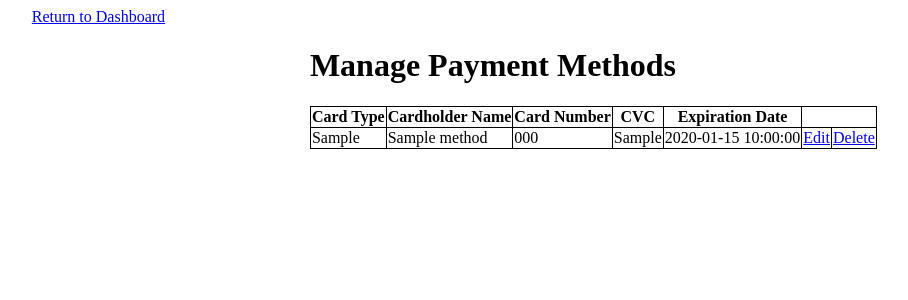
After one commit to bojans1997/353_Job_Posting_Portal, a PHP site: page /manage_payments.php in a window 1280 px wide. The commit adds this page. Shown: the top 300 px of the page, without its empty margins (229-1137 px from the left). Run offline with PHP 8.4, Linux system fonts and the light colour scheme; the visitor is signed in with stand-in values (Sample User, id 1); tables that the repository leaves empty or names only in its code hold one stand-in row (values such as "Sample post").

Commit message:
gave users ability to add / edit / delete payment methods

```diff
--- a/dashboard.php
+++ b/dashboard.php
@@ -38,6 +38,8 @@ require("php_scripts/connect.php");
 					<a href="job_search.php">Search for Jobs</a>&nbsp;&nbsp;&nbsp;
 					<a href="manage_applications.php">Manage Job Applications</a>&nbsp;&nbsp;&nbsp;
 					<a href="update_profile.php">Update Profile</a>&nbsp;&nbsp;&nbsp;
+					<a href="add_payment.php">Add Payment Method</a>&nbsp;&nbsp;&nbsp;
+					<a href="manage_payments.php">Manage Payment Methods</a>&nbsp;&nbsp;&nbsp;
 					<a href="/353_Main_Project/php_scripts/logout.php">Log Out</a>
 				';
 			} else if($_SESSION['userType'] == 2) {
@@ -47,6 +49,8 @@ require("php_scripts/connect.php");
 					<a href="update_jobs.php">View Your Jobs</a>&nbsp;&nbsp;&nbsp;
 					<a href="update_categories.php">View Your Categories</a>&nbsp;&nbsp;&nbsp;
 					<a href="view_applications.php">View Job Applications</a>&nbsp;&nbsp;&nbsp;
+					<a href="add_payment.php">Add Payment Method</a>&nbsp;&nbsp;&nbsp;
+					<a href="manage_payments.php">Manage Payment Methods</a>&nbsp;&nbsp;&nbsp;
 					<a href="contact_us.php">Contact Us</a>&nbsp;&nbsp;&nbsp;
 					<a href="/353_Main_Project/php_scripts/logout.php">Log Out</a>
 				';
--- /dev/null
+++ b/manage_payments.php
@@ -0,0 +1,105 @@
+<?php
+
+session_start();
+
+require("php_scripts/connect.php");
+
+
+$getMethods = $conn->prepare("SELECT * FROM payment_method WHERE user_id = ?");
+$getMethods->execute([$_SESSION["user_id"]]);
+$methods = $getMethods->fetchAll();
+
+$methodString = "";
+
+foreach ($methods as $row) {
+	$methodString .= '<tr>
+		<td>'.$row["card_type"].'</td>
+		<td>'.$row["cardholder_name"].'</td>
+		<td>'.$row["card_number"].'</td>
+		<td>'.$row["cvc"].'</td>
+		<td>'.$row["expiration_date"].'</td>
+		<td><a href="add_payment.php?paymentID='.$row["id"].'">Edit</a></td>
+		<td><a href="/353_Main_Project/php_scripts/delete_payment.php?paymentID='.$row["id"].'">Delete</a></td>
+		</tr>';
+}
+
+?>
+
+<!DOCTYPE html>
+<html>
+<head>
+<title>Manage Payment Methods</title>
+
+<style>
+.center {
+	margin: 0 auto;
+	margin-left: 42%;
+}
+
+.inline-block {
+	display: inline-block;
+}
+
+#left-form {
+	float: left;
+}
+
+#right-form {
+	float: left;
+	clear: right;
+}
+
+#deleteButton {
+	clear: both;
+	margin: 0 auto;
+	padding-top: 2%;
+}
+
+.dashboard-link {
+	margin-left: 20%;
+}
+
+table, th, td {
+	border: 1px solid black;;
+  	border-collapse: collapse;
+}
+</style>
+</head>
+<body>
+
+<div class="dashboard-link">
+	<a href="dashboard.php">Return to Dashboard</a>
+</div>
+
+<div class="center">
+	<h1>Manage Payment Methods</h1>
+</div>
+
+<div class="center">
+		<?php
+			// Show forms if user is logged in
+			if(isset($_SESSION['userType'])) {
+				if(count($methods) == 0) {
+					echo '<p>You have not added any payment methods yet.</p>';
+				} else {
+					echo '
+						<div id="left-form">
+							<table>
+								<tr>
+									<th>Card Type</th>
+									<th>Cardholder Name</th>
+									<th>Card Number</th>
+									<th>CVC</th>
+									<th>Expiration Date</th>
+								</tr>'.$methodString.'
+							</table>
+						</div>';
+				}
+			} else {
+				echo '<p>You must <a href="login.php">log in</a> to view this page</p>';
+			}
+
+		?>
+</div>
+</body>
+</html>
```
Also changed, not shown: add_payment.php (added, +114 -0 lines), php_scripts/add_payment.php (added, +29 -0 lines), php_scripts/delete_payment.php (added, +14 -0 lines).
